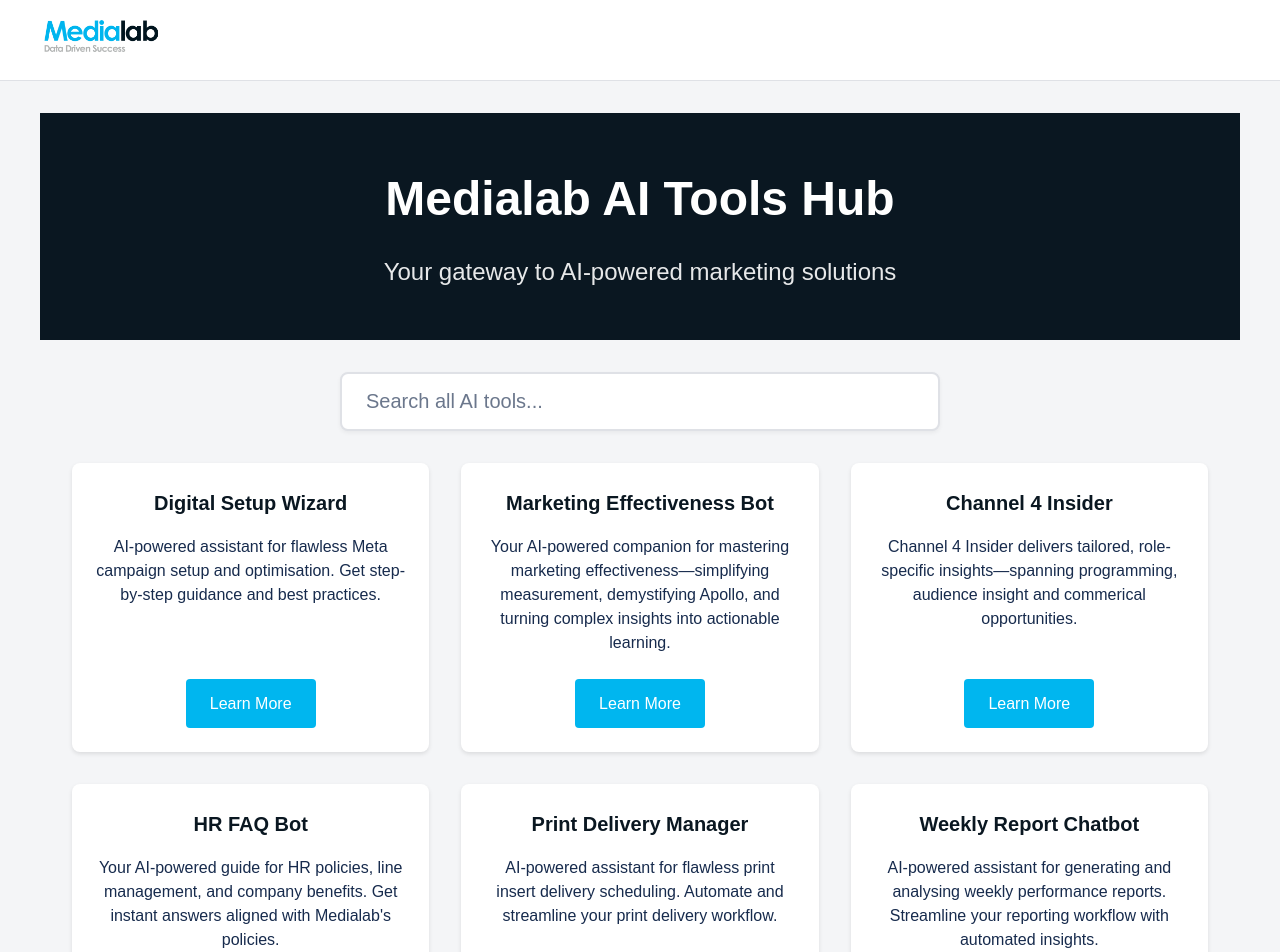
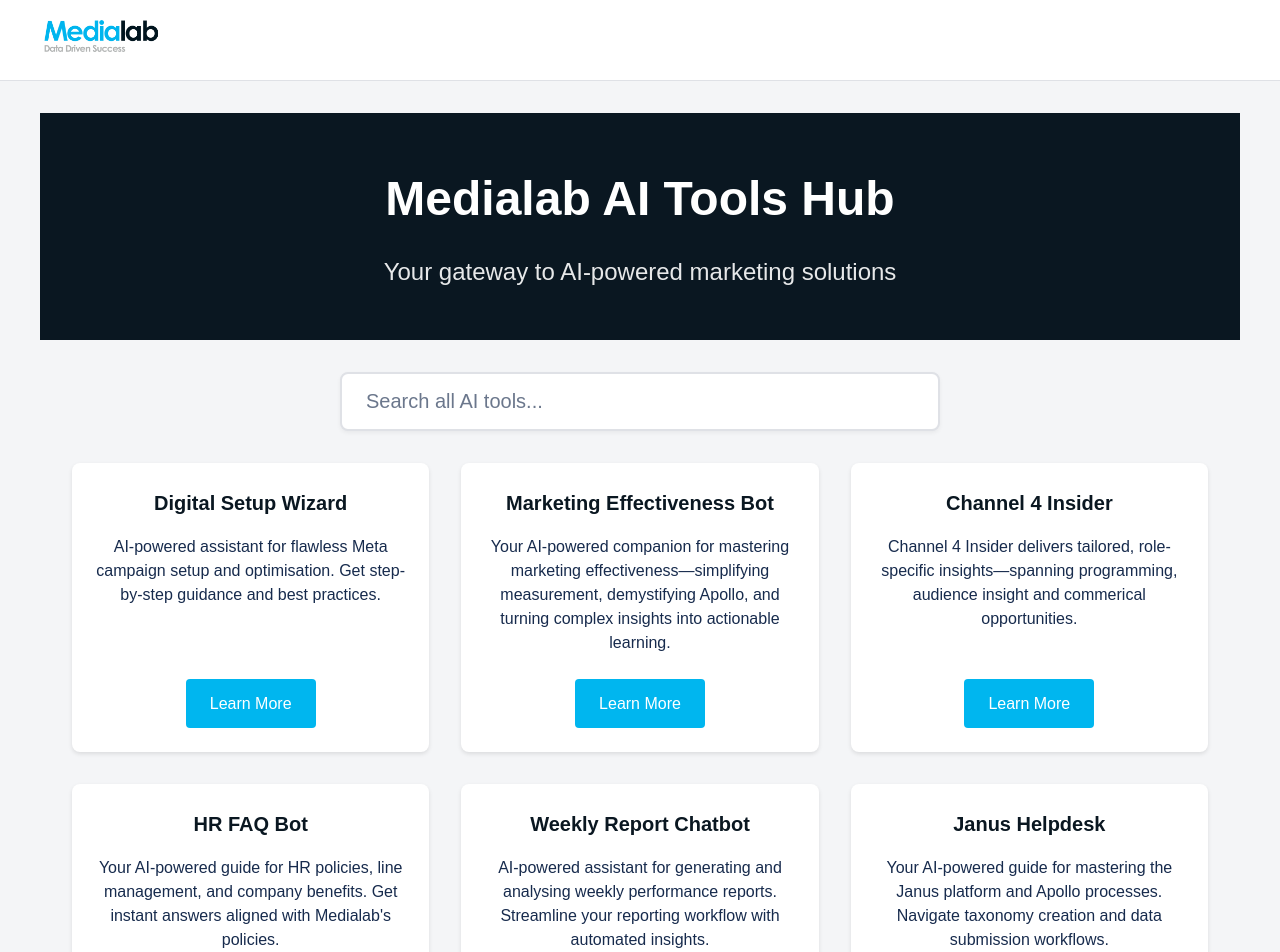
Before and after one commit to jasonlryan/mlbots-v2, a React (Vite) app: page / in a window 1280 px wide. Shown: the top 952 px of the page. Built offline with nearby package versions, Linux system fonts and the light colour scheme; sample sign-in values are in the browser's storage.

Commit message:
Update tool list and Janus Helpdesk URL

```diff
--- a/src/config/pages.ts
+++ b/src/config/pages.ts
@@ -14,10 +14,6 @@
   {
     path: '/tools/hr-faq-bot',
     title: 'HR FAQ Bot'
-  },
-  {
-    path: '/tools/print-delivery-manager',
-    title: 'Print Delivery Manager'
   },
   {
     path: '/tools/weekly-report-chatbot',
--- a/src/pages/Home.tsx
+++ b/src/pages/Home.tsx
@@ -30,12 +30,6 @@
       link: "/tools/hr-faq-bot",
     },
     {
-      title: "Print Delivery Manager",
-      description:
-        "AI-powered assistant for flawless print insert delivery scheduling. Automate and streamline your print delivery workflow.",
-      link: "/tools/print-delivery-manager",
-    },
-    {
       title: "Weekly Report Chatbot",
       description:
         "AI-powered assistant for generating and analysing weekly performance reports. Streamline your reporting workflow with automated insights.",
@@ -45,7 +39,7 @@
       title: "Janus Helpdesk",
       description:
         "Your AI-powered guide for mastering the Janus platform and Apollo processes. Navigate taxonomy creation and data submission workflows.",
-      link: "/tools/janus-helpdesk",
+      link: "https://chatgpt.com/g/g-mLDzclrP5-janus-helpdesk",
     },
     {
       title: "Planning Assistant",
```
Also changed, not shown: 1 other file (tests, documents, lock files or other folders).
